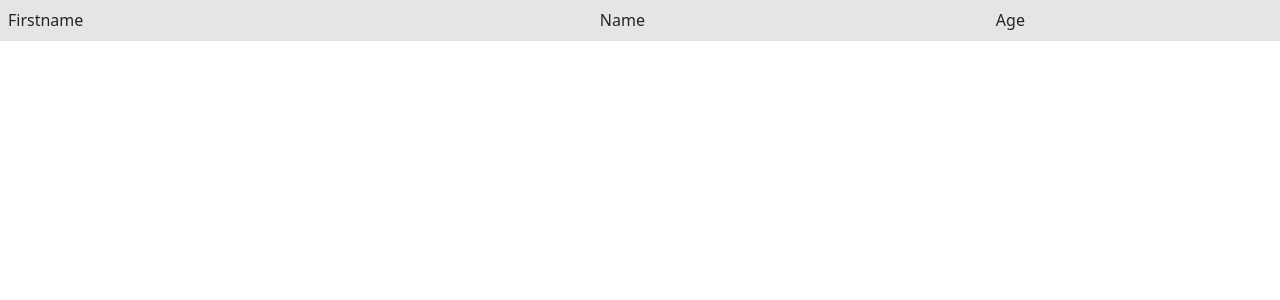
After one commit to kad-45/gestion-users, a Symfony app: template templates/tab/users.html.twig in a window 1280 px wide. The commit adds this page. Shown: the top 300 px of the page. Run offline with Twig, Linux system fonts and the light colour scheme; the template is opened without the code that fills it, so the values that code supplies are empty; some libraries are stand-ins or nearby versions.

Commit message:
Utilisation du TwigFilter et loop.index

```diff
--- a/src/Controller/FirstController.php
+++ b/src/Controller/FirstController.php
@@ -31,7 +31,8 @@ class FirstController extends AbstractController
         //dd($request);
         return $this->render('first/hello.html.twig', [
             'name' => $name,
-            'firstname' => $firstname
+            'firstname' => $firstname,
+            'path' => '           '
 
         ]);
     }
--- a/templates/first/hello.html.twig
+++ b/templates/first/hello.html.twig
@@ -8,5 +8,6 @@
 </head>
 <body>
   <h1>Hello {{ name|capitalize }} {{ firstname|capitalize }} comment allez vous ? !!</h1>
+  <img src="{{ asset('assets/images/') ~ path | defaultImage }}" alt="">
 </body>
 </html>
--- /dev/null
+++ b/templates/tab/users.html.twig
@@ -0,0 +1,26 @@
+<!DOCTYPE html>
+<html lang="en">
+<head>
+  <meta charset="UTF-8">
+  <meta http-equiv="X-UA-Compatible" content="IE=edge">
+  <meta name="viewport" content="width=device-width, initial-scale=1.0">
+  <link rel="stylesheet" href="{{ asset('node_modules/bootstrap/dist/css/bootstrap.css') }}">
+  <title>users</title>
+</head>
+<body>
+  <table class="table">
+    <tr class='table-active'>
+        <td>Firstname</td>
+        <td>Name</td>
+        <td>Age</td>
+    </tr>
+    {% for user in users %}
+     <tr class='table-{% if loop.index is odd%}danger{% else %}success{% endif %}'>
+      <td>{{ user.firstname }}</td>
+      <td>{{ user.name }}</td>
+      <td>{{ user.age }}</td>
+     </tr>
+    {% endfor %}
+  </table>
+</body>
+</html>
```
Also changed, not shown: src/Controller/TabController.php (+14 -0 lines), src/TwigExtensions/MyCustomExtensions.php (added, +24 -0 lines), public/assets/images/V__C6FB.jpg (added).
